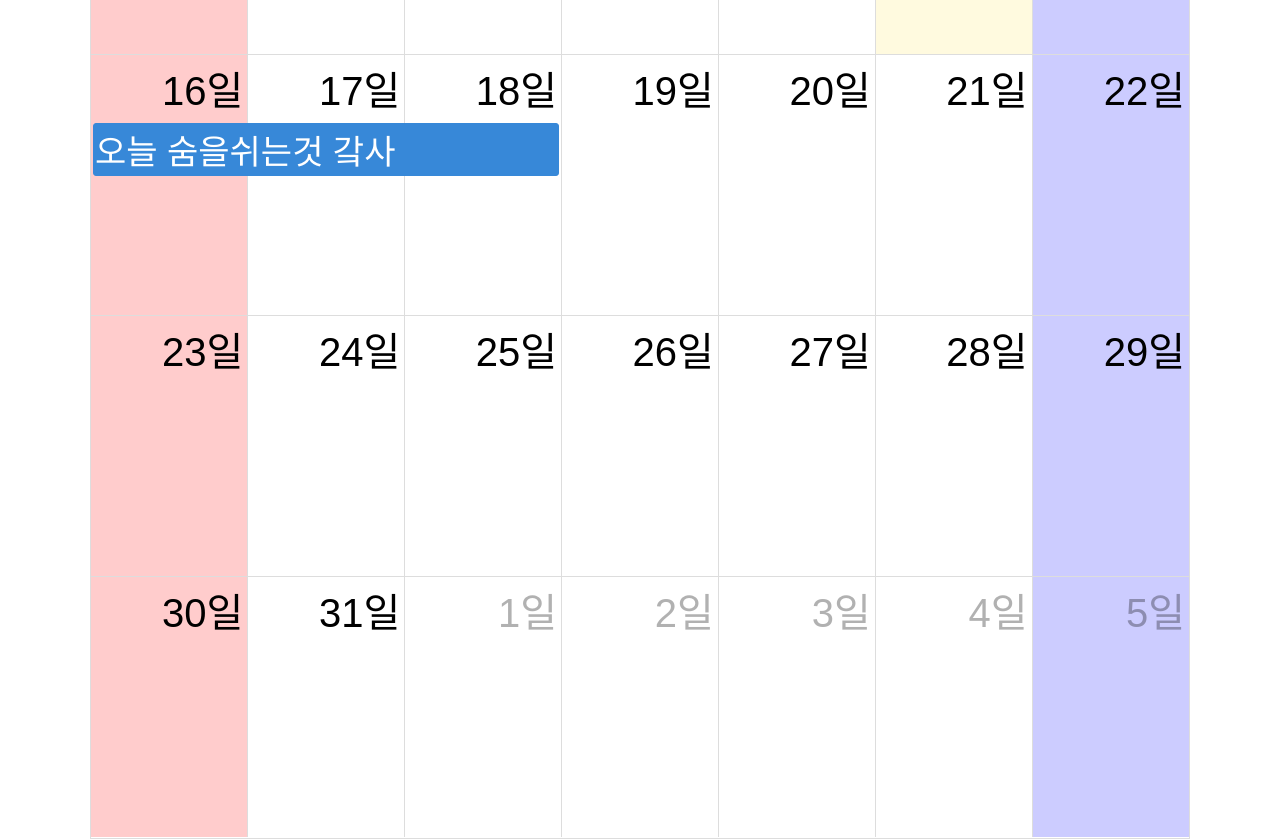
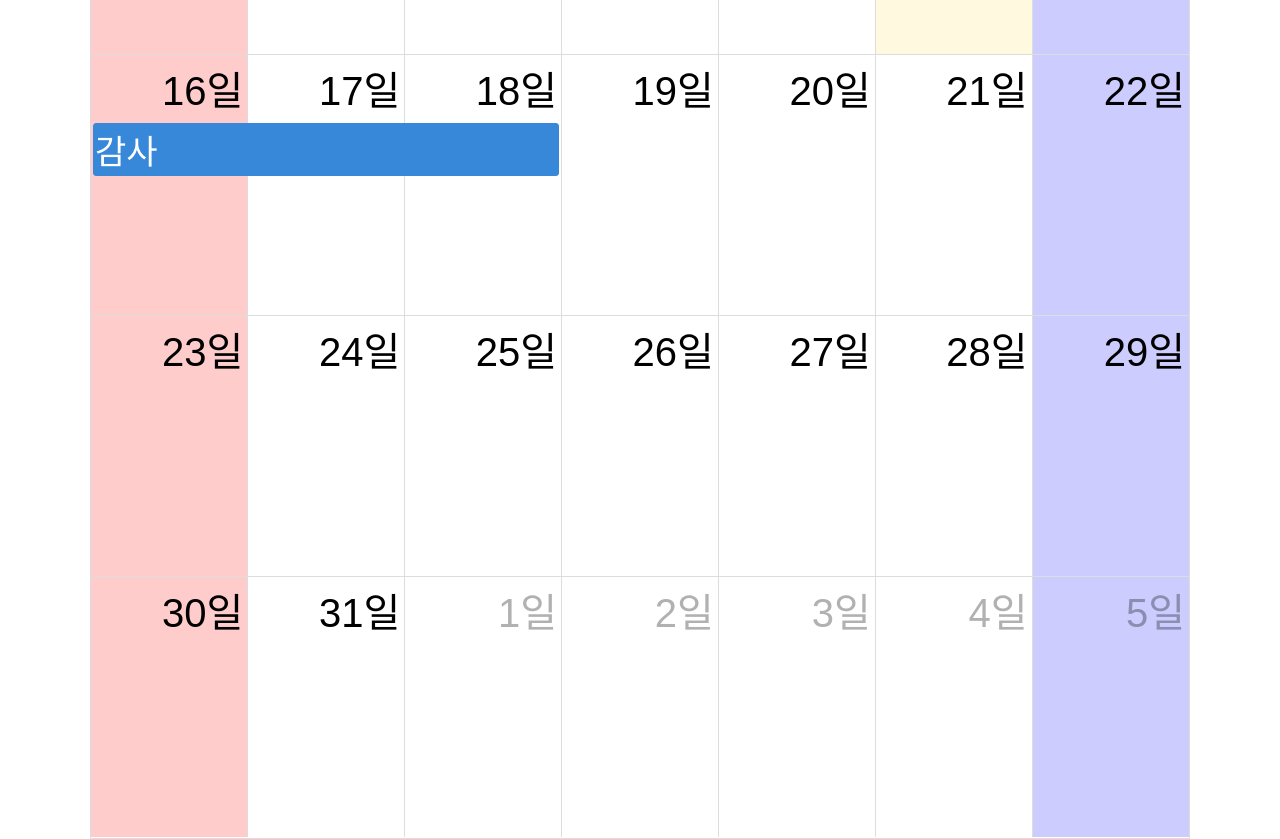
Before and after one commit to hanyong5/now_calendar, a plain HTML site: page calendar01.html in a window 1280 px wide. Shown: the part 1000-1839 px from the top of the page. Drawn offline with Linux system fonts and the light colour scheme; no server answers.

Commit message:
Update calendar01.html

```diff
--- a/calendar01.html
+++ b/calendar01.html
@@ -175,7 +175,7 @@
           }
           ,
            {
-            title: '오늘 숨을쉬는것 갘사',
+            title: '감사',
             url: 'https://youtube.com/watch?v=_vPxaAz1-E0&feature=share',
             start: '2022-10-16',
             end:'2022-10-19'
```
